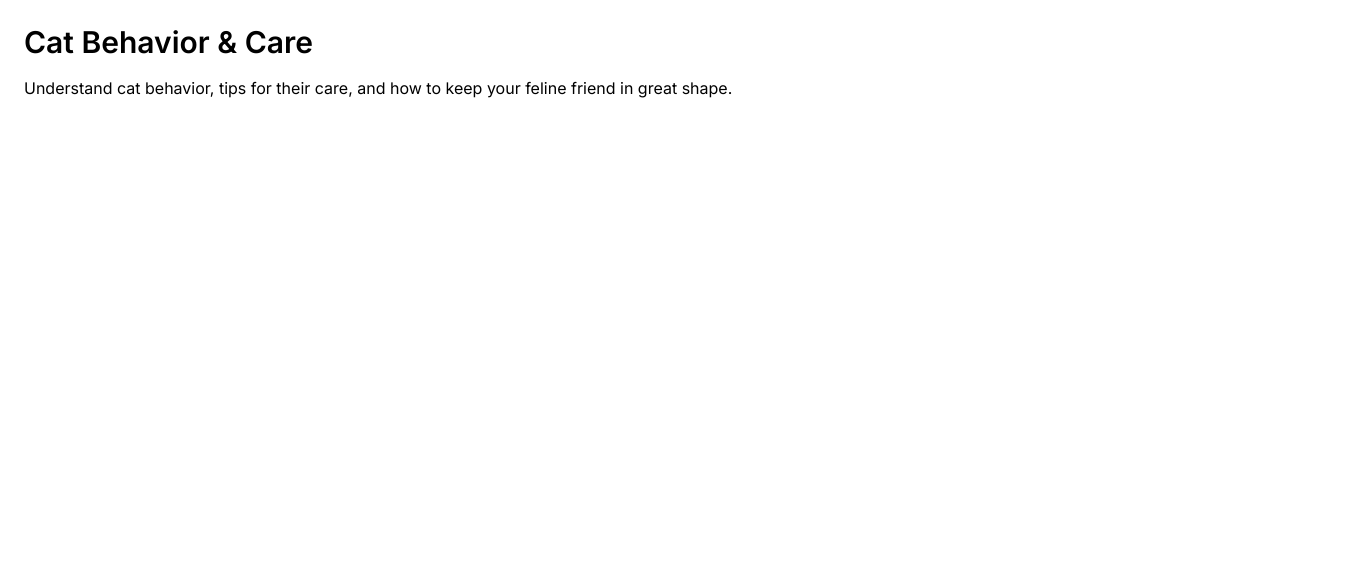
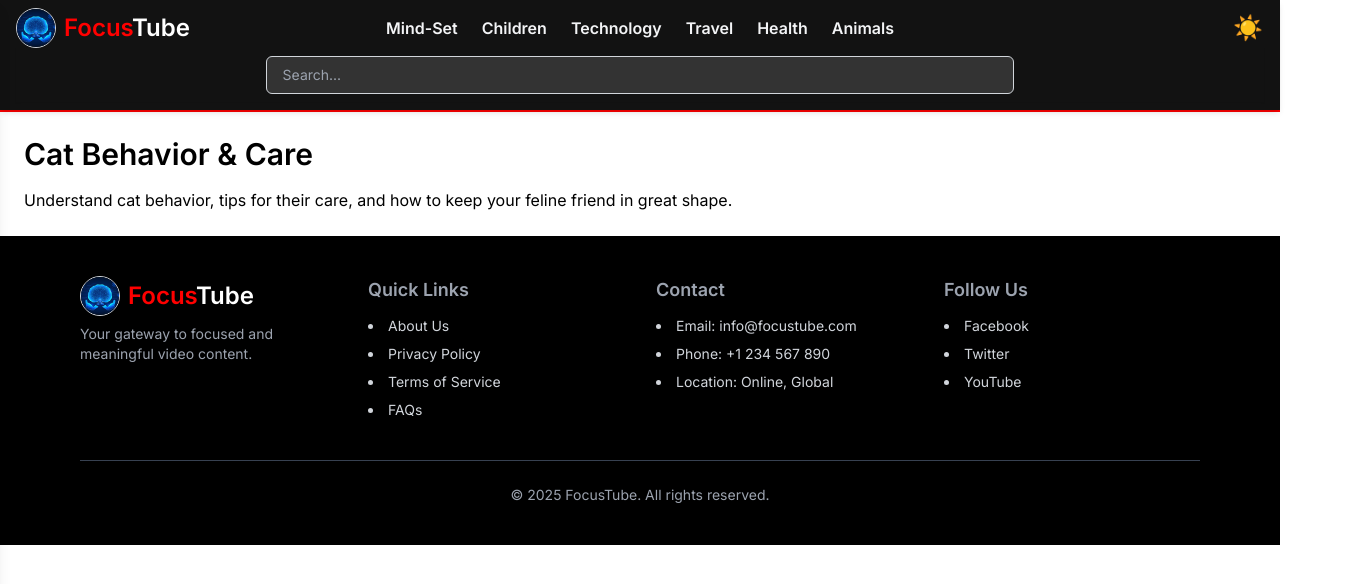
Before and after one commit to Mdhucker/focustube, a React (Create React App) app: page /focustube/animals/cats in a window 1280 px wide. Shown: the top 584 px of the page, 1352 px wide, since content can reach past the window. Built offline with nearby package versions, Linux system fonts and the light colour scheme.

Commit message:
new changes

```diff
--- a/src/App.js
+++ b/src/App.js
@@ -7,20 +7,39 @@ import TechPage from './pages/TechPage';
 import TravelPage from './pages/TravelPage';
 import AnimalPage from './pages/AnimalPage';
 
+import React, { useState, useEffect } from 'react';
 
 
 
 function App() {
+const [darkMode, setDarkMode] = useState(false);
+
+  // Set the body background color when the theme changes
+  useEffect(() => {
+    if (darkMode) {
+      document.body.style.backgroundColor = '#121212'; // Dark color
+      document.body.style.color = '#fff'; // Light text color
+    } else {
+      document.body.style.backgroundColor = '#fff'; // Light color
+      document.body.style.color = '#000'; // Dark text color
+    }
+  }, [darkMode]);
+
+  // Toggle function
+  const toggleDarkMode = () => {
+    setDarkMode(!darkMode);
+  };
+
   return (
     <BrowserRouter basename="/focustube">
       <Routes>
         <Route path="/" element={<Home />} />
-        <Route path="/health/:section" element={<HealthPage />} />
-        <Route path="/kids/:section" element={<KidsPage />} />
-        <Route path="/mindset/:section" element={<MindsetPage />} />
-        <Route path="/tech/:section" element={<TechPage />} />
-        <Route path="/animals/:section" element={<AnimalPage />} />
-        <Route path="/travel/:section" element={<TravelPage />} />
+        <Route path="/health/:section" element={<HealthPage toggleDarkMode={toggleDarkMode} darkMode={darkMode}/>} />
+        <Route path="/kids/:section" element={<KidsPage toggleDarkMode={toggleDarkMode} darkMode={darkMode}/>} />
+        <Route path="/mindset/:section" element={<MindsetPage toggleDarkMode={toggleDarkMode} darkMode={darkMode}/>} />
+        <Route path="/tech/:section" element={<TechPage toggleDarkMode={toggleDarkMode} darkMode={darkMode}/>} />
+        <Route path="/animals/:section" element={<AnimalPage toggleDarkMode={toggleDarkMode} darkMode={darkMode}/>} />
+        <Route path="/travel/:section" element={<TravelPage toggleDarkMode={toggleDarkMode} darkMode={darkMode}/>} />
 
 
 
--- a/src/components/Header.js
+++ b/src/components/Header.js
@@ -38,6 +38,9 @@ function Header({ toggleDarkMode, darkMode }) {
 
   const [openHealth] = useState(true);
 
+
+
+  // Fix: Add this useEffect to handle body overflow and padding
   useEffect(() => {
     const body = document.body;
 
--- a/src/pages/AnimalPage.js
+++ b/src/pages/AnimalPage.js
@@ -1,5 +1,8 @@
+import React, { useState } from 'react';
 
 // pages/AnimalPage.jsx
+import Header from '../components/Header';
+import Footer from '../components/Footer';
 import { useParams } from 'react-router-dom';
 
 const animalContent = {
@@ -49,6 +52,13 @@ export default function AnimalPage() {
   const { section } = useParams();
   const data = animalContent[section];
 
+  const [darkMode, setDarkMode] = useState(false);
+
+    // Toggle function
+    const toggleDarkMode = () => {
+      setDarkMode(!darkMode);
+    };
+
   if (!data) {
     return (
       <div className="p-6">
@@ -58,9 +68,13 @@ export default function AnimalPage() {
   }
 
   return (
+    <>
+    <Header toggleDarkMode={toggleDarkMode} darkMode={darkMode}/>
     <div className="p-6">
-      <h1 className="text-3xl font-bold mb-4">{data.title}</h1>
-      <p>{data.content}</p>
+    <h1 className="text-3xl font-bold mb-4">{data.title}</h1>
+    <p>{data.content}</p>
     </div>
+    <Footer toggleDarkMode={toggleDarkMode} darkMode={darkMode}/>
+    </>
   );
 }
--- a/src/pages/HealthPage.js
+++ b/src/pages/HealthPage.js
@@ -1,5 +1,7 @@
+import React, { useState } from 'react';
 
-// pages/HealthPage.jsx
+import Header from '../components/Header';
+import Footer from '../components/Footer';
 import { useParams } from 'react-router-dom';
 
 const healthContent = {
@@ -49,6 +51,13 @@ export default function HealthPage() {
   const { section } = useParams();
   const data = healthContent[section];
 
+  const [darkMode, setDarkMode] = useState(false);
+
+    // Toggle function
+    const toggleDarkMode = () => {
+      setDarkMode(!darkMode);
+    };
+
   if (!data) {
     return (
       <div className="p-6">
@@ -58,9 +67,14 @@ export default function HealthPage() {
   }
 
   return (
+    <>
+    <Header toggleDarkMode={toggleDarkMode} darkMode={darkMode}/>
     <div className="p-6">
       <h1 className="text-3xl font-bold mb-4">{data.title}</h1>
       <p>{data.content}</p>
     </div>
+    <Footer toggleDarkMode={toggleDarkMode} darkMode={darkMode}/>
+    </>
+
   );
 }
--- a/src/pages/Home.js
+++ b/src/pages/Home.js
@@ -4,18 +4,19 @@ import Footer from '../components/Footer';
 import { Link } from 'react-router-dom';
 
 function Home() {
+
+  // // Set the body background color when the theme changes
+  // useEffect(() => {
+  //   if (darkMode) {
+  //     document.body.style.backgroundColor = '#121212'; // Dark color
+  //     document.body.style.color = '#fff'; // Light text color
+  //   } else {
+  //     document.body.style.backgroundColor = '#fff'; // Light color
+  //     document.body.style.color = '#000'; // Dark text color
+  //   }
+  // }, [darkMode]);
+
   const [darkMode, setDarkMode] = useState(false);
-
-  // Set the body background color when the theme changes
-  useEffect(() => {
-    if (darkMode) {
-      document.body.style.backgroundColor = '#121212'; // Dark color
-      document.body.style.color = '#fff'; // Light text color
-    } else {
-      document.body.style.backgroundColor = '#fff'; // Light color
-      document.body.style.color = '#000'; // Dark text color
-    }
-  }, [darkMode]);
 
   // Toggle function
   const toggleDarkMode = () => {
--- a/src/pages/KidsPage.js
+++ b/src/pages/KidsPage.js
@@ -1,5 +1,7 @@
+import React, { useState } from 'react';
 
-// pages/KidsPage.jsx
+import Header from '../components/Header';
+import Footer from '../components/Footer';
 import { useParams } from 'react-router-dom';
 
 const kidsContent = {
@@ -49,6 +51,13 @@ export default function KidsPage() {
   const { section } = useParams();
   const data = kidsContent[section];
 
+  const [darkMode, setDarkMode] = useState(false);
+
+    // Toggle function
+    const toggleDarkMode = () => {
+      setDarkMode(!darkMode);
+    };
+
   if (!data) {
     return (
       <div className="p-6">
@@ -58,9 +67,14 @@ export default function KidsPage() {
   }
 
   return (
+    <>
+    <Header toggleDarkMode={toggleDarkMode} darkMode={darkMode}/>
     <div className="p-6">
       <h1 className="text-3xl font-bold mb-4">{data.title}</h1>
       <p>{data.content}</p>
     </div>
+    <Footer toggleDarkMode={toggleDarkMode} darkMode={darkMode}/>
+    </>
+
   );
 }
--- a/src/pages/MindsetPage.js
+++ b/src/pages/MindsetPage.js
@@ -1,5 +1,6 @@
 
-// pages/MindsetPage.jsx
+import Header from '../components/Header';
+import Footer from '../components/Footer';
 import { useParams } from 'react-router-dom';
 
 const mindsetContent = {
@@ -45,7 +46,7 @@ const mindsetContent = {
   },
 };
 
-export default function MindsetPage() {
+export default function MindsetPage({ toggleDarkMode, darkMode }) {
   const { section } = useParams();
   const data = mindsetContent[section];
 
@@ -58,9 +59,15 @@ export default function MindsetPage() {
   }
 
   return (
-    <div className="p-6">
+    <>
+      <Header toggleDarkMode={toggleDarkMode} darkMode={darkMode} />
+
+      <div className="p-6">
       <h1 className="text-3xl font-bold mb-4">{data.title}</h1>
       <p>{data.content}</p>
     </div>
+    <Footer toggleDarkMode={toggleDarkMode} darkMode={darkMode} />
+    </>
+
   );
 }
--- a/src/pages/TechPage.js
+++ b/src/pages/TechPage.js
@@ -1,5 +1,7 @@
+import React, { useState } from 'react';
 
-// pages/TechPage.jsx
+import Header from '../components/Header';
+import Footer from '../components/Footer';
 import { useParams } from 'react-router-dom';
 
 const techContent = {
@@ -49,6 +51,13 @@ export default function TechPage() {
   const { section } = useParams();
   const data = techContent[section];
 
+  const [darkMode, setDarkMode] = useState(false);
+
+    // Toggle function
+    const toggleDarkMode = () => {
+      setDarkMode(!darkMode);
+    };
+
   if (!data) {
     return (
       <div className="p-6">
@@ -58,9 +67,15 @@ export default function TechPage() {
   }
 
   return (
+
+    <>
+    <Header toggleDarkMode={toggleDarkMode} darkMode={darkMode}/>
     <div className="p-6">
       <h1 className="text-3xl font-bold mb-4">{data.title}</h1>
       <p>{data.content}</p>
     </div>
+    <Footer toggleDarkMode={toggleDarkMode} darkMode={darkMode}/>
+    </>
+
   );
 }
--- a/src/pages/TravelPage.js
+++ b/src/pages/TravelPage.js
@@ -1,5 +1,7 @@
+import React, { useState } from 'react';
 
-// pages/TravelPage.jsx
+import Header from '../components/Header';
+import Footer from '../components/Footer';
 import { useParams } from 'react-router-dom';
 
 const travelContent = {
@@ -80,6 +82,12 @@ const travelContent = {
 export default function TravelPage() {
   const { section } = useParams();
   const data = travelContent[section];
+const [darkMode, setDarkMode] = useState(false);
+
+  // Toggle function
+  const toggleDarkMode = () => {
+    setDarkMode(!darkMode);
+  };
 
   if (!data) {
     return (
@@ -90,9 +98,15 @@ export default function TravelPage() {
   }
 
   return (
+
+    <>
+    <Header toggleDarkMode={toggleDarkMode} darkMode={darkMode}/>
     <div className="p-6">
       <h1 className="text-3xl font-bold mb-4">{data.title}</h1>
       <p>{data.content}</p>
     </div>
+    <Footer toggleDarkMode={toggleDarkMode} darkMode={darkMode}/>
+    </>
+
   );
 }
```
Also changed, not shown: src/components/NavBar.js (+0 -8 lines).
